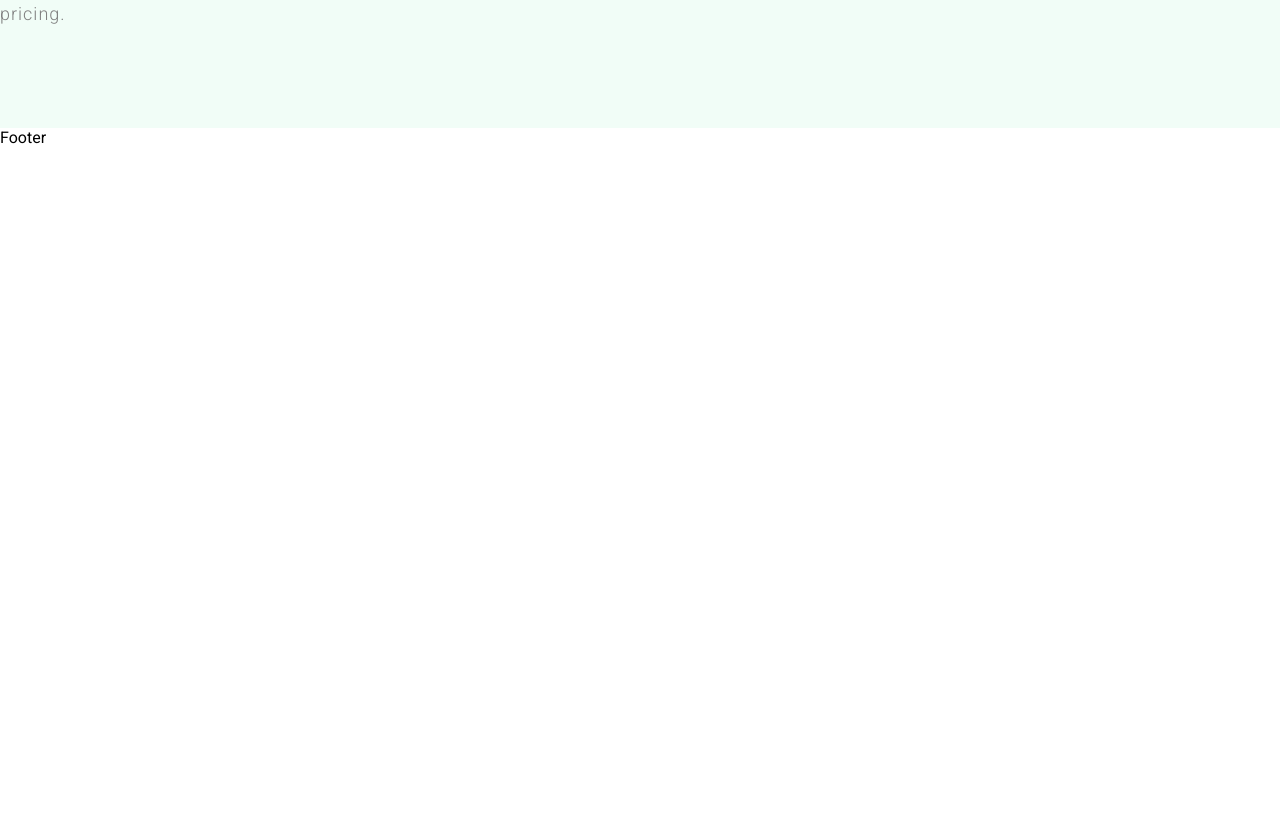
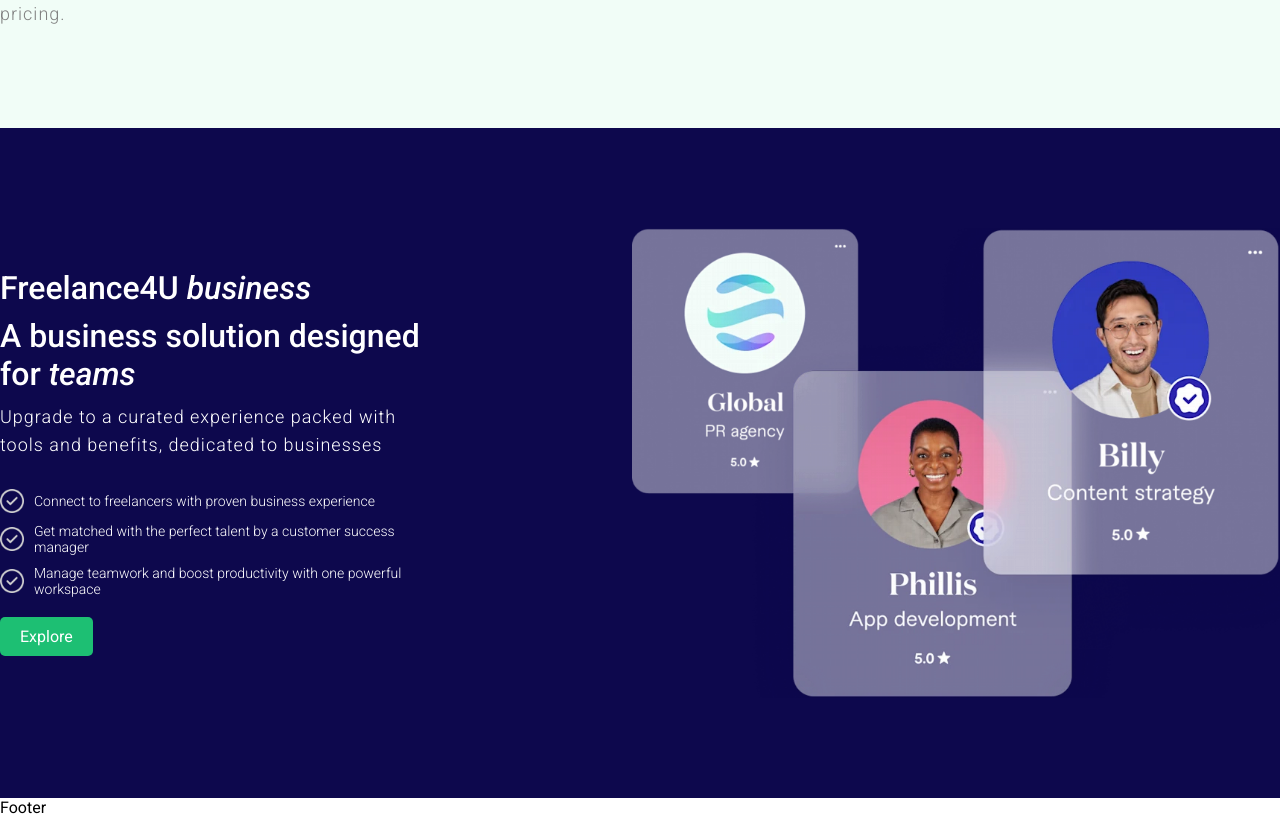
Before and after one commit to SlaviHristev/React-Freelance-Website-Project, a React (Vite) app: page / in a window 1280 px wide. Shown: the part 4360-5177 px from the top of the page. Before the commit the page ends 4507 px from the top, so only its background shows below. Built offline with nearby package versions, Linux system fonts and the light colour scheme.

Commit message:
Finished the features category in the home page and styled it

```diff
--- a/src/pages/home/Home.jsx
+++ b/src/pages/home/Home.jsx
@@ -55,6 +55,43 @@ const Home =() =>{
                     </div>
                 </div>
             </div>
+            <div className="features dark">
+        <div className="container">
+          <div className="item">
+            <h1>
+              Freelance4U <i>business</i>
+            </h1>
+            <h1>
+              A business solution designed for <i>teams</i>
+            </h1>
+            <p>
+              Upgrade to a curated experience packed with tools and benefits,
+              dedicated to businesses
+            </p>
+            <div className="title">
+              <img src="./img/check.png" alt="" />
+              Connect to freelancers with proven business experience
+            </div>
+
+            <div className="title">
+              <img src="./img/check.png" alt="" />
+              Get matched with the perfect talent by a customer success manager
+            </div>
+
+            <div className="title">
+              <img src="./img/check.png" alt="" />
+              Manage teamwork and boost productivity with one powerful workspace
+            </div>
+            <button>Explore</button>
+          </div>
+          <div className="item">
+            <img
+              src="./img/features.png"
+              alt=""
+            />
+          </div>
+        </div>
+            </div>
         </div>
     )
 }
--- a/src/pages/home/Home.scss
+++ b/src/pages/home/Home.scss
@@ -4,6 +4,39 @@
         display: flex;
         justify-content: center;
         padding: 100px 0px;
+
+        &.dark{
+            background-color: #0d084d;
+            h1{
+               color: white !important;
+            }
+            p{
+
+                color: white !important;
+                margin-bottom: 20px !important;
+            }
+            .title{
+                margin-top: 10px;
+                color: white !important;
+                font-weight: 300 !important;
+                font-size: 14px !important;
+            }
+            img{
+                width: 100%;
+            }
+            button{
+                background-color: #1dbf73;
+                color: white;
+                padding: 10px 20px;
+                border-radius: 5px;
+                font-size: 16px;
+                cursor: pointer;
+                margin-top: 20px;
+                border: none;
+                width: max-content;
+
+            }
+        }
         .container{
             display: flex;
             width: 1400px;
```
Also changed, not shown: public/img/features.png (added).
